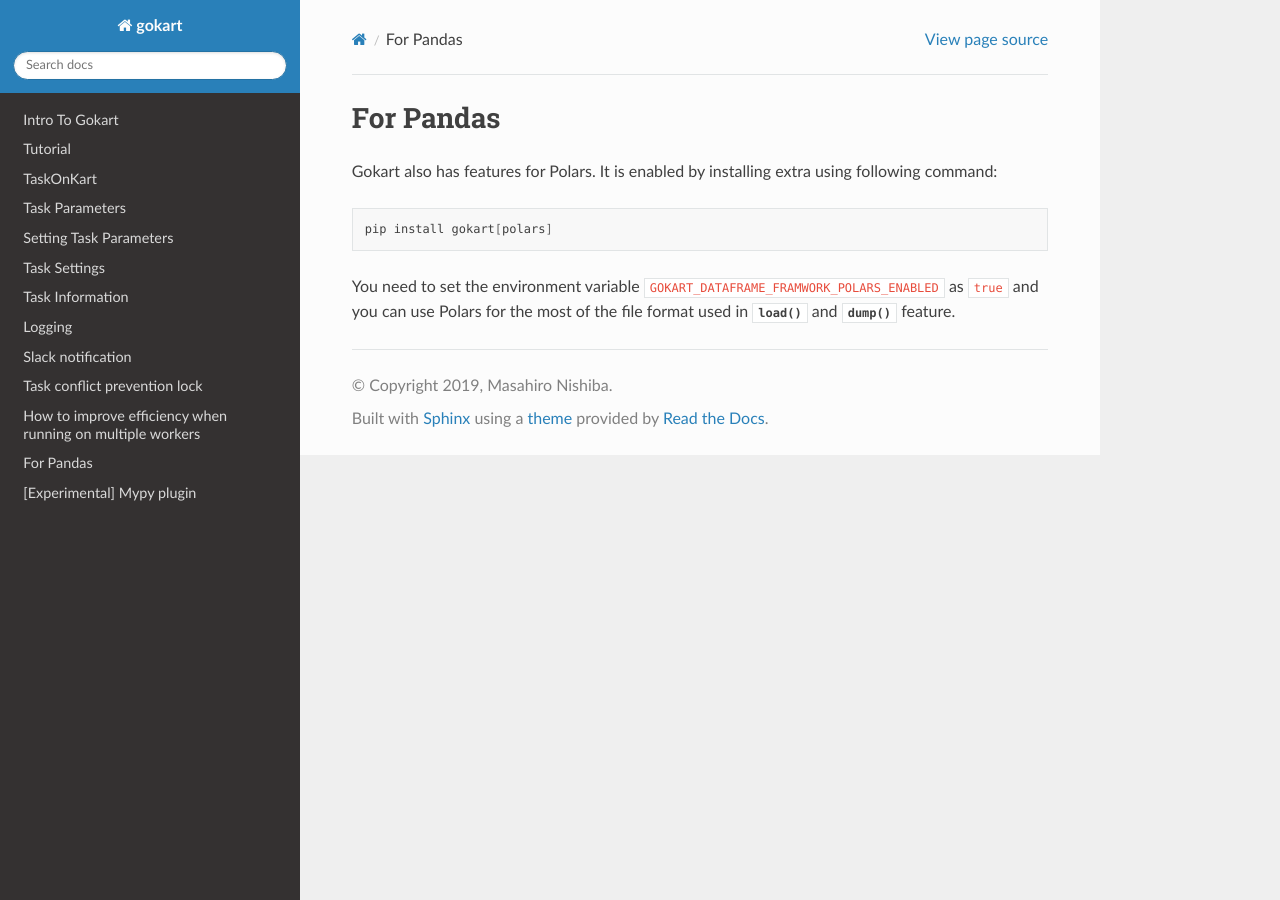
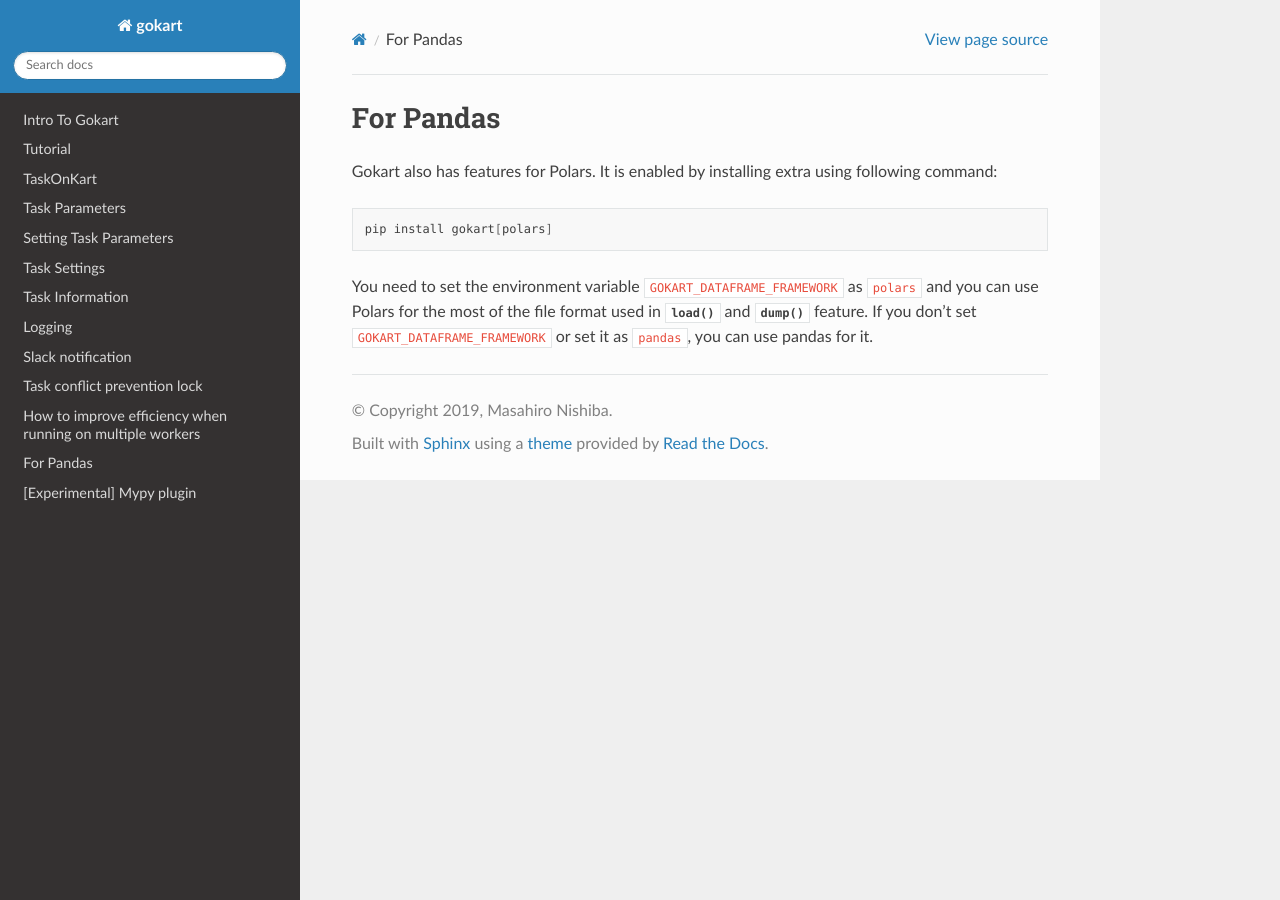
Before and after one commit to m3dev/gokart, a Sphinx documentation site: the page built from docs/for_polars.rst, in a window 1280 px wide. Built offline with Sphinx 7.4.7 and the Read the Docs theme 3.1.0, drawn with Linux system fonts in a browser that asks for light colours; pages that are not in the unit, such as notebooks, are missing from menus; the version number could not be read and is left out.

```diff
--- a/docs/for_polars.rst
+++ b/docs/for_polars.rst
@@ -8,4 +8,5 @@
     pip install gokart[polars]
 
 
-You need to set the environment variable ``GOKART_DATAFRAME_FRAMWORK_POLARS_ENABLED`` as ``true`` and you can use Polars for the most of the file format used in :func:`~gokart.task.TaskOnKart.load` and :func:`~gokart.task.TaskOnKart.dump` feature.
+You need to set the environment variable ``GOKART_DATAFRAME_FRAMEWORK`` as ``polars`` and you can use Polars for the most of the file format used in :func:`~gokart.task.TaskOnKart.load` and :func:`~gokart.task.TaskOnKart.dump` feature.
+If you don't set ``GOKART_DATAFRAME_FRAMEWORK`` or set it as ``pandas``, you can use pandas for it.
```
Also changed, not shown: 1 other file.
